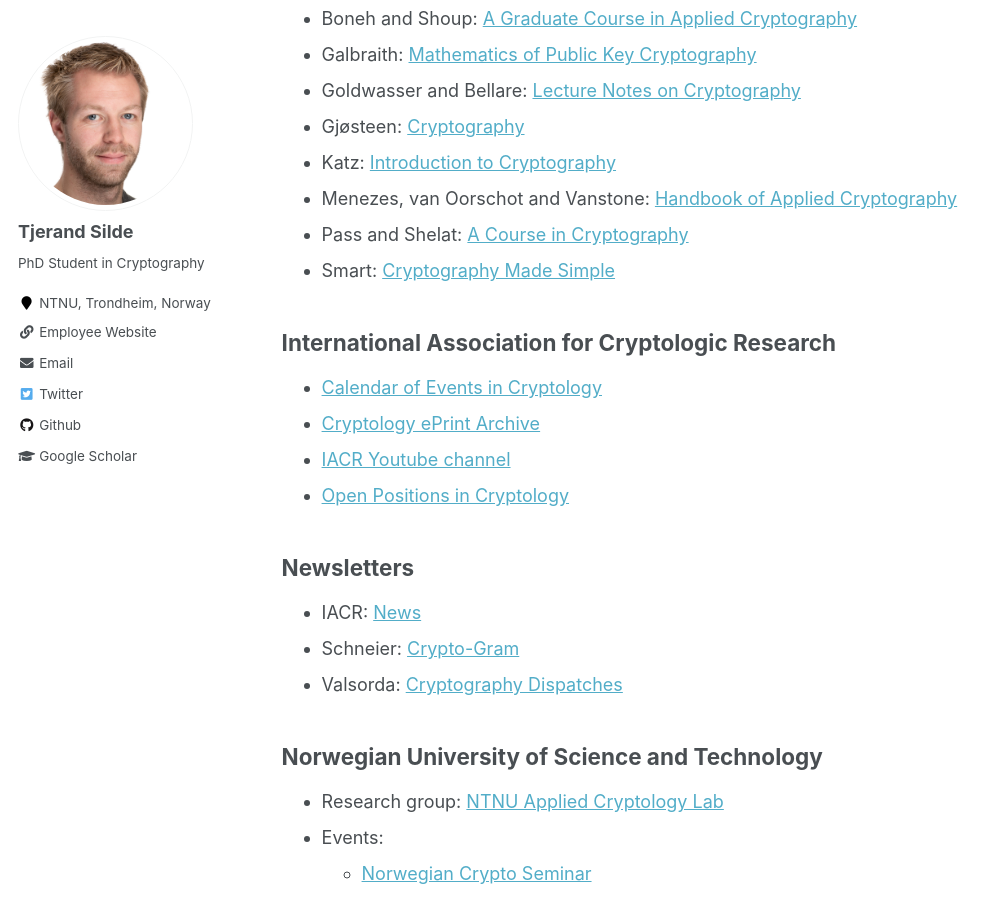
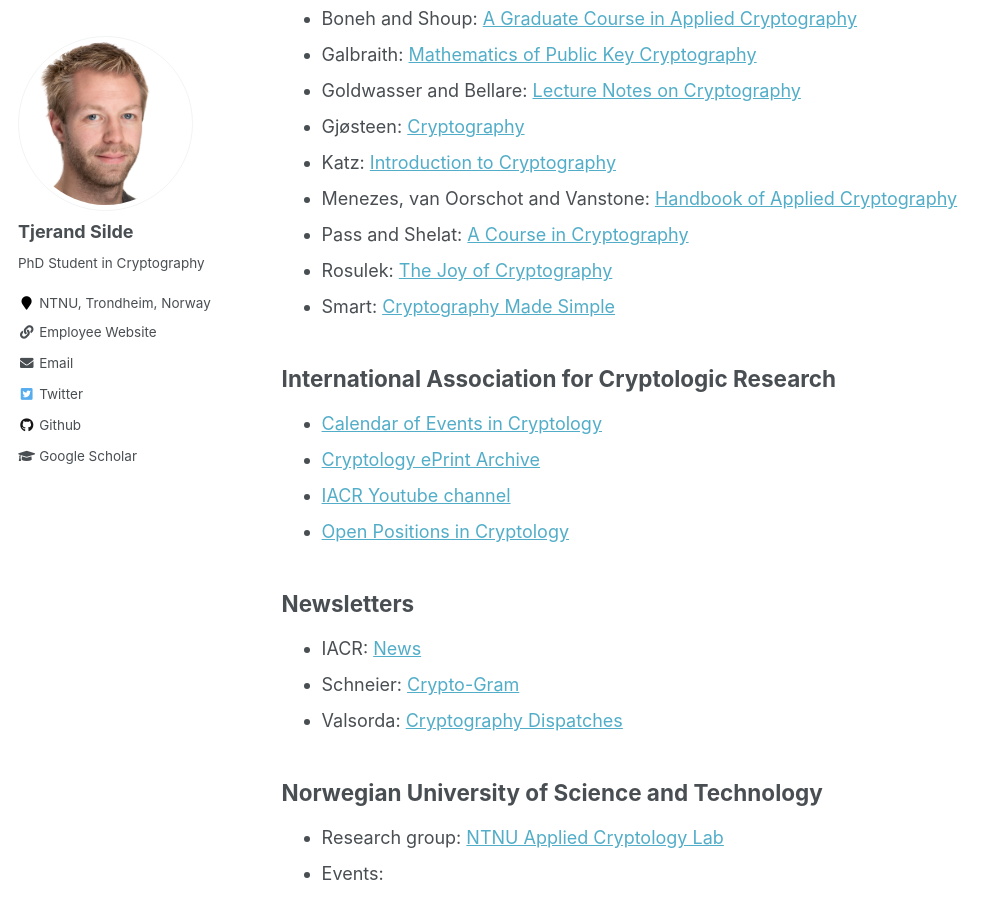
Before and after one commit to tjesi/tjesi.github.io, a Jekyll site: the page built from _pages/resources.md, in a window 1280 px wide and 900 px high, scrolled down 465 px. Shown: the whole window, without its empty margins (0-1002 px from the left). Built offline with Jekyll 4.4.1, drawn with Linux system fonts in a browser that asks for light colours.

Commit message:
Update resources.md

```diff
--- a/_pages/resources.md
+++ b/_pages/resources.md
@@ -22,6 +22,7 @@ Cohen: [Cryptography Online Talks Calendar](https://www.ccs.neu.edu/~rancohen/cr
 - Katz: [Introduction to Cryptography](http://www.cs.umd.edu/~jkatz/crypto/s18/lectures.html)
 - Menezes, van Oorschot and Vanstone: [Handbook of Applied Cryptography](http://cacr.uwaterloo.ca/hac)
 - Pass and Shelat: [A Course in Cryptography](https://www.cs.cornell.edu/courses/cs4830/2010fa/lecnotes.pdf)
+- Rosulek: [The Joy of Cryptography](https://web.engr.oregonstate.edu/~rosulekm/crypto)
 - Smart: [Cryptography Made Simple](https://link.springer.com/book/10.1007%2F978-3-319-21936-3)
 
 ## International Association for Cryptologic Research
```
